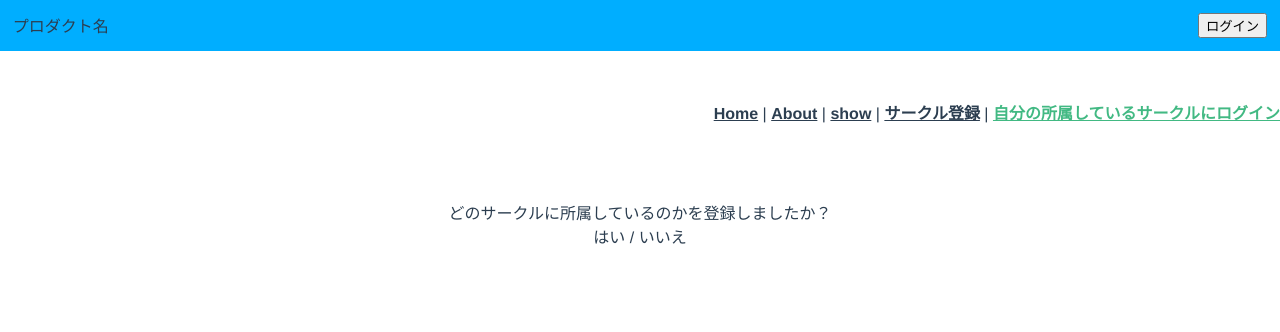
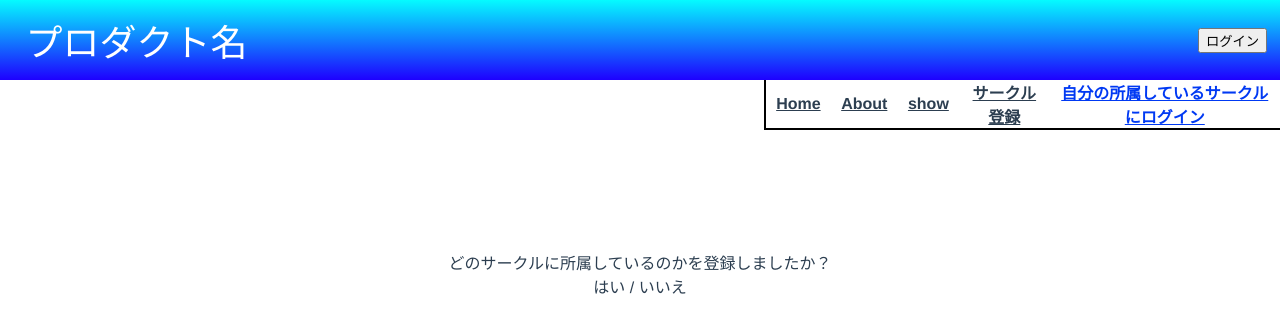
Before and after one commit to team2-birthday/our_app, a Vue app: page /circleLogin in a window 1280 px wide. Shown: the top 332 px of the page. Built offline with nearby package versions, Linux system fonts and the light colour scheme.

Commit message:
headerのデザイン変更

```diff
--- a/src/App.vue
+++ b/src/App.vue
@@ -1,12 +1,13 @@
 <template>
   <div class="header">
+    <div class="login-prodact-name">
       <div class="prodact-name">プロダクト名</div>
       <div class="login">
         <div>
           <UserLogin v-bind:circleLogin="circleLogin"></UserLogin>
         </div>
         <div v-if="circleLogin">
-        <div>サークル:{{ circleLoginName }}</div>
+          <div class="circle-login">サークル:{{ circleLoginName }}</div>
           <button v-on:click="circleLogout" v-bind:disabled="circleEditCheck">
             サークルログアウト
           </button>
@@ -15,18 +16,18 @@
     </div>
     <div class="router-link">
       <nav>
-      <router-link to="/">Home</router-link> |
-      <router-link to="/about">About</router-link> |
-      <router-link to="/showcircle">show</router-link> |
-      <router-link to="/registerCircle">サークル登録</router-link> |
+        <router-link to="/">Home</router-link>
+        <router-link to="/about">About</router-link>
+        <router-link to="/showcircle">show</router-link>
+        <router-link to="/registerCircle">サークル登録</router-link>
         <router-link to="/circleLogin"
           >自分の所属しているサークルにログイン</router-link
         >
         <div class="circle-edit" v-if="circleLogin">
-        |
           <router-link to="/circleEdit">サークル内容の編集</router-link>
         </div>
       </nav>
+    </div>
   </div>
   <router-view
     v-on:circleEditing="circleEditing"
@@ -89,34 +90,56 @@ body {
 }
 
 .header {
-  background-color: rgb(0, 174, 255);
+  height: auto;
+  width: 100%;
+  z-index: 100;
   position: fixed; /* ウィンドウを基準に画面に固定 */
+}
+
+.login-prodact-name {
+  background: linear-gradient(#05fbff, #1e00ff);
   width: 100%;
   height: auto;
-  z-index: 100;
   display: flex;
   align-items: center; /*上下中央揃え*/
 }
 
 .router-link {
-  width: 100%;
   display: flex;
-  position: fixed;
-  margin-top: 100px;
 }
 
 nav {
+  display: flex;
+  align-items: center; /*上下中央揃え*/
+  border-left: 2px solid black;
+  border-bottom: 2px solid black;
   margin-left: auto;
-  z-index: 100;
+}
+
+a {
+  padding-left: 2%;
+  padding-right: 2%;
 }
 
 .prodact-name {
+  color: white;
+  font-family: "ヒラギノ明朝 Pro W3", "Hiragino Mincho Pro", "游明朝",
+    "Yu Mincho", "游明朝体", "YuMincho", "ＭＳ Ｐ明朝", "MS PMincho", serif;
+  font-size: 37px;
   padding-left: 1%;
+  margin: 1%;
 }
 
 .login {
-  padding: 1%;
+  font-family: "ヒラギノ明朝 Pro W3", "Hiragino Mincho Pro", "游明朝",
+    "Yu Mincho", "游明朝体", "YuMincho", "ＭＳ Ｐ明朝", "MS PMincho", serif;
+  color: white;
+  margin: 1%;
   margin-left: auto;
+}
+
+.circle-login {
+  margin: 1%;
 }
 
 nav a {
@@ -125,7 +148,7 @@ nav a {
 }
 
 nav a.router-link-exact-active {
-  color: #42b983;
+  color: #0039f3;
 }
 
 .circle-edit {
@@ -133,7 +156,7 @@ nav a.router-link-exact-active {
 }
 
 .router-view {
-  padding: 200px;
+  padding: 250px;
   z-index: 0;
 }
 </style>
--- a/src/components/UserLogin.vue
+++ b/src/components/UserLogin.vue
@@ -1,10 +1,10 @@
 <template>
-  <div class="user-login">
+  <div>
     <div>
-      <div>
+      <div class="user-login">
         {{ userName }}
       </div>
-      <div>
+      <div class="user-login">
         {{ email }}
       </div>
     </div>
@@ -79,3 +79,9 @@ export default {
   },
 }
 </script>
+
+<style>
+.user-login {
+  margin: 2%;
+}
+</style>
```
Lines whose indentation alone changed are shown as unchanged.
